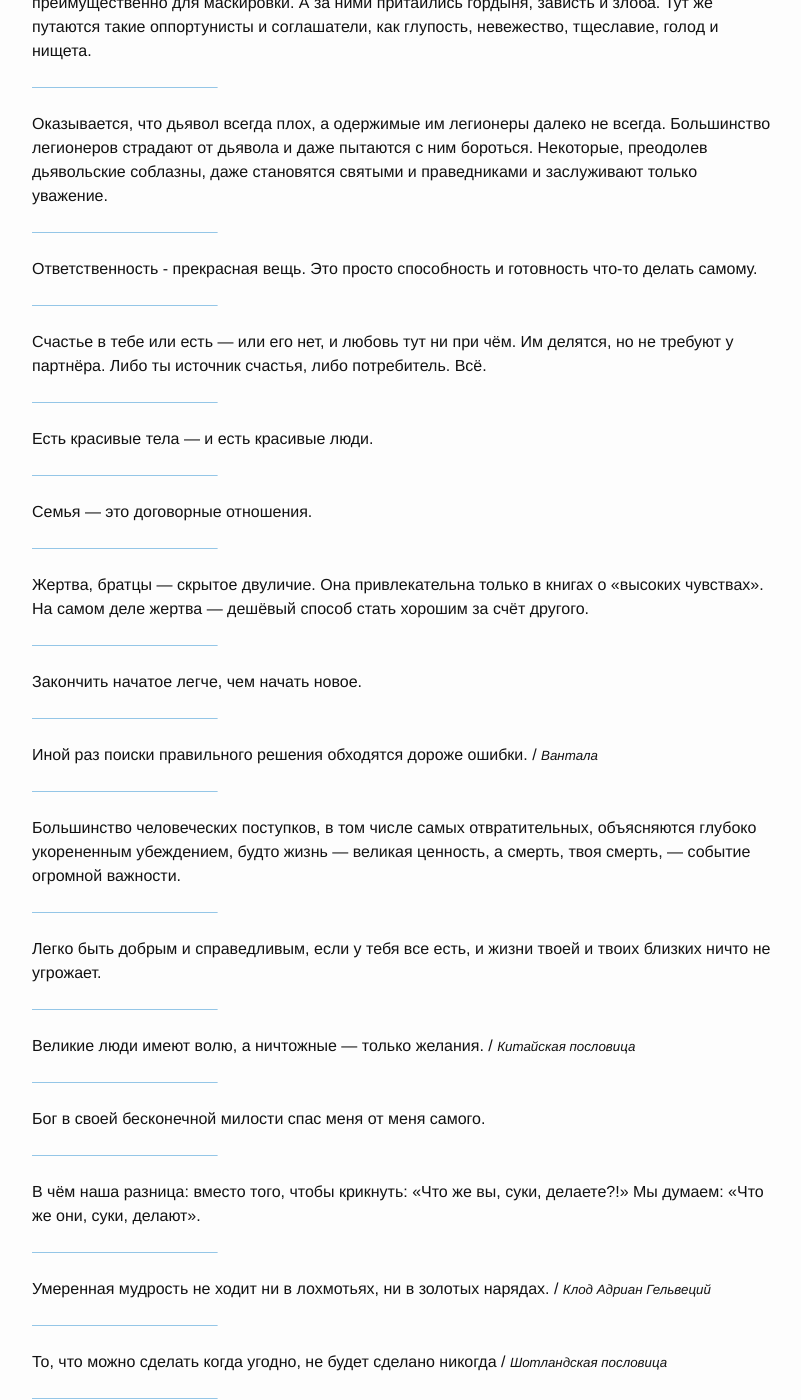
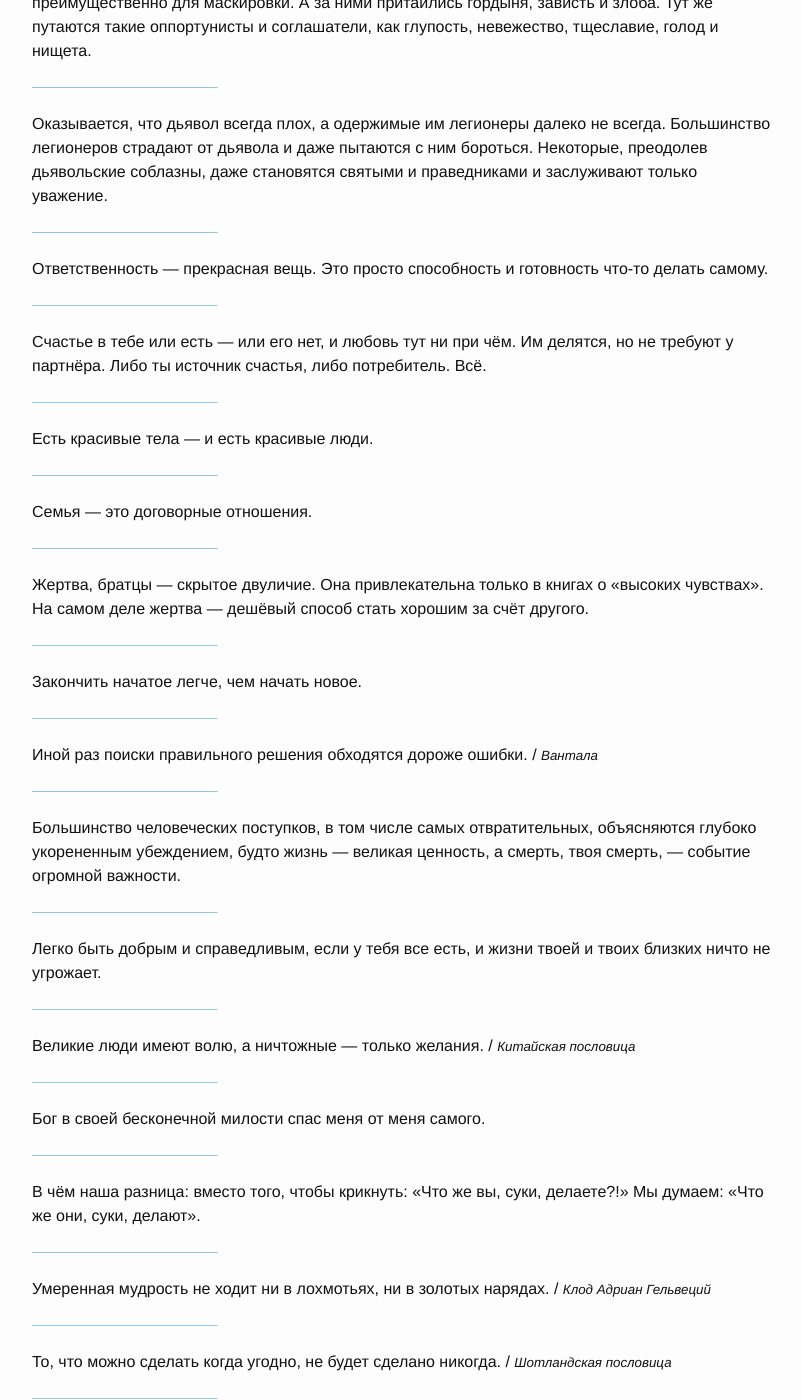
Before and after one commit to beeos/beeos.github.io, a Jekyll site: the page built from cites.md, in a window 1280 px wide and 1400 px high, scrolled down 19754 px. Shown: the whole window, without its empty margins (238-1039 px from the left). Built offline with Jekyll 4.4.1, drawn with Linux system fonts in a browser that asks for light colours; nearby versions of some CDN libraries.

Commit message:
More misspelling fixes

```diff
--- a/_data/cites.yml
+++ b/_data/cites.yml
@@ -567,7 +567,7 @@
 
 - text: "Оказывается, что дьявол всегда плох, а одержимые им легионеры далеко не всегда. Большинство легионеров страдают от дьявола и даже пытаются с ним бороться. Некоторые, преодолев дьявольские соблазны, даже становятся святыми и праведниками и заслуживают только уважение."
 
-- text: "Ответственность - прекрасная вещь. Это просто способность и готовность что-то делать самому."
+- text: "Ответственность — прекрасная вещь. Это просто способность и готовность что-то делать самому."
 
 - text: "Счастье в тебе или есть — или его нет, и любовь тут ни при чём. Им делятся, но не требуют у партнёра. Либо ты источник счастья, либо потребитель. Всё."
 
@@ -596,7 +596,7 @@
 - text: "Умеренная мудрость не ходит ни в лохмотьях, ни в золотых нарядах."
   author: "Клод Адриан Гельвеций"
 
-- text: "То, что можно сделать когда угодно, не будет сделано никогда"
+- text: "То, что можно сделать когда угодно, не будет сделано никогда."
   author: "Шотландская пословица"
 
 - text: "Кризис среднего возраста — это когда те, кто нравится, тебе уже не дают, а те, кто даст, ещё не нравятся."
```
